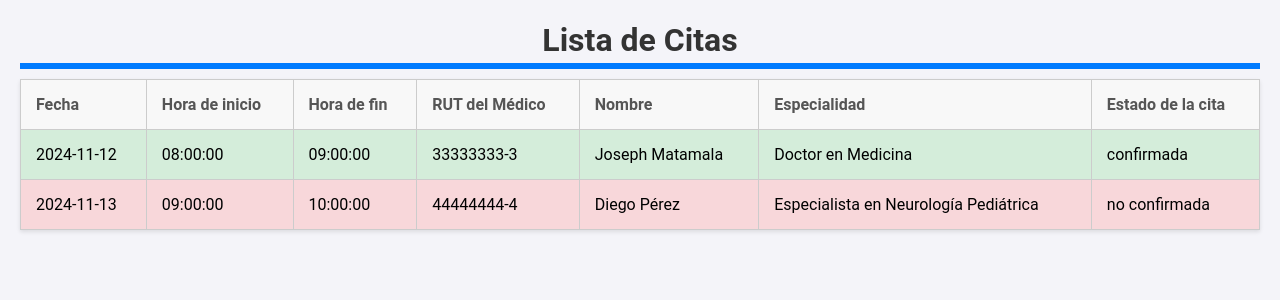
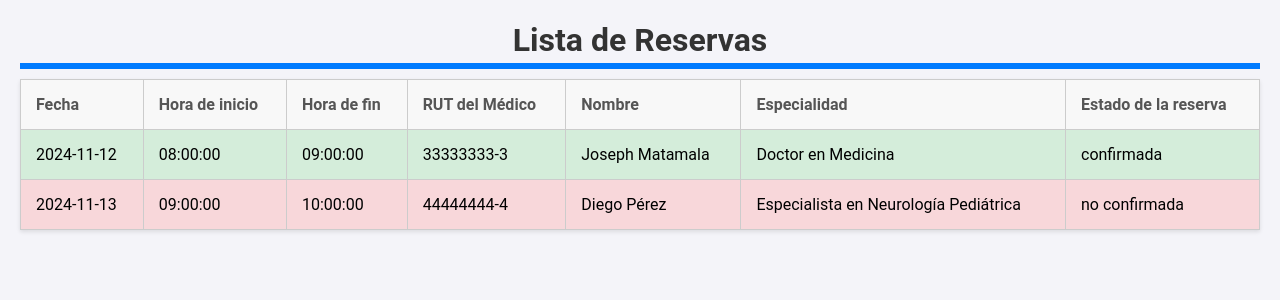
Before and after one commit to Emyowo204/IngS_ConsultasMedicas, a Flask app: page /citas_actuales in a window 1280 px wide. Shown: the top 300 px of the page. Run offline with Flask 3, Linux system fonts and the light colour scheme; data comes from the database, SQL or seed files in the repository.

Commit message:
refactor nombre

```diff
--- a/templates/citas.html
+++ b/templates/citas.html
@@ -3,11 +3,11 @@
 <head>
     <meta charset="UTF-8">
     <meta name="viewport" content="width=device-width, initial-scale=1.0">
-    <title>Lista de Citas</title>
+    <title>Lista de Reservas</title>
     <link rel="stylesheet" href="{{ url_for('static', filename='css/citas.css') }}">
 </head>
 <body>
-    <h1>Lista de Citas</h1>
+    <h1>Lista de Reservas</h1>
     <table>
         <thead>
             <tr>
@@ -17,7 +17,7 @@
                 <th>RUT del Médico</th>
                 <th>Nombre</th>
                 <th>Especialidad</th>
-                <th>Estado de la cita</th>
+                <th>Estado de la reserva</th>
             </tr>
         </thead>
         <tbody>
--- a/templates/index.html
+++ b/templates/index.html
@@ -14,7 +14,7 @@
     <ul>
         <li><a href="/horarios">Horarios por Departamento</a></li>
         <li><a href="/cancelar_reserva">Cancelar Reserva</a></li>
-        <li><a href="/citas_actuales">Lista de Citas Actuales</a></li>
+        <li><a href="/citas_actuales">Lista de Reservas Actuales</a></li>
         <li><a href="/agendar_hora">Agendar Cita</a></li>
     </ul>
 </body>
```
